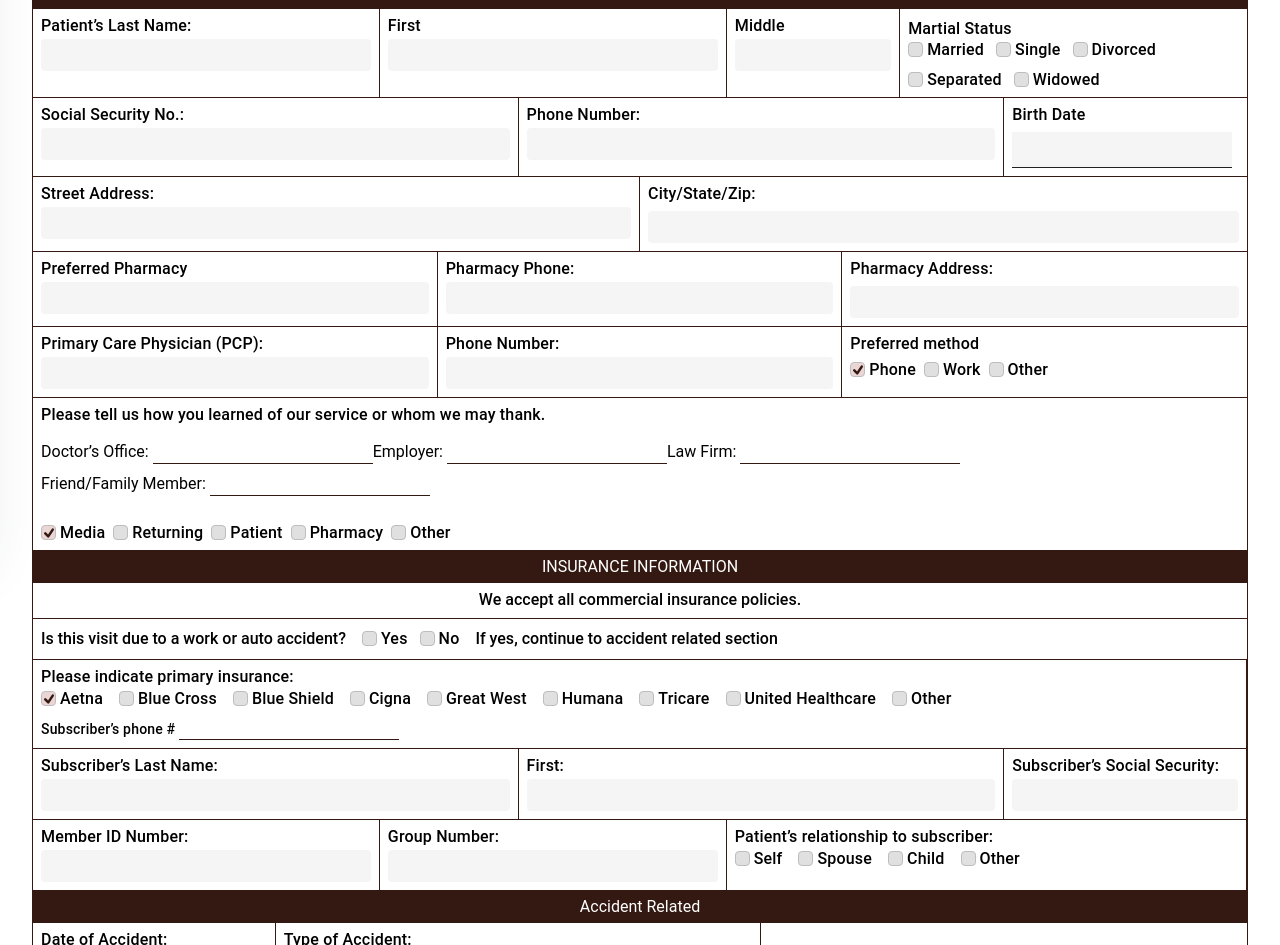
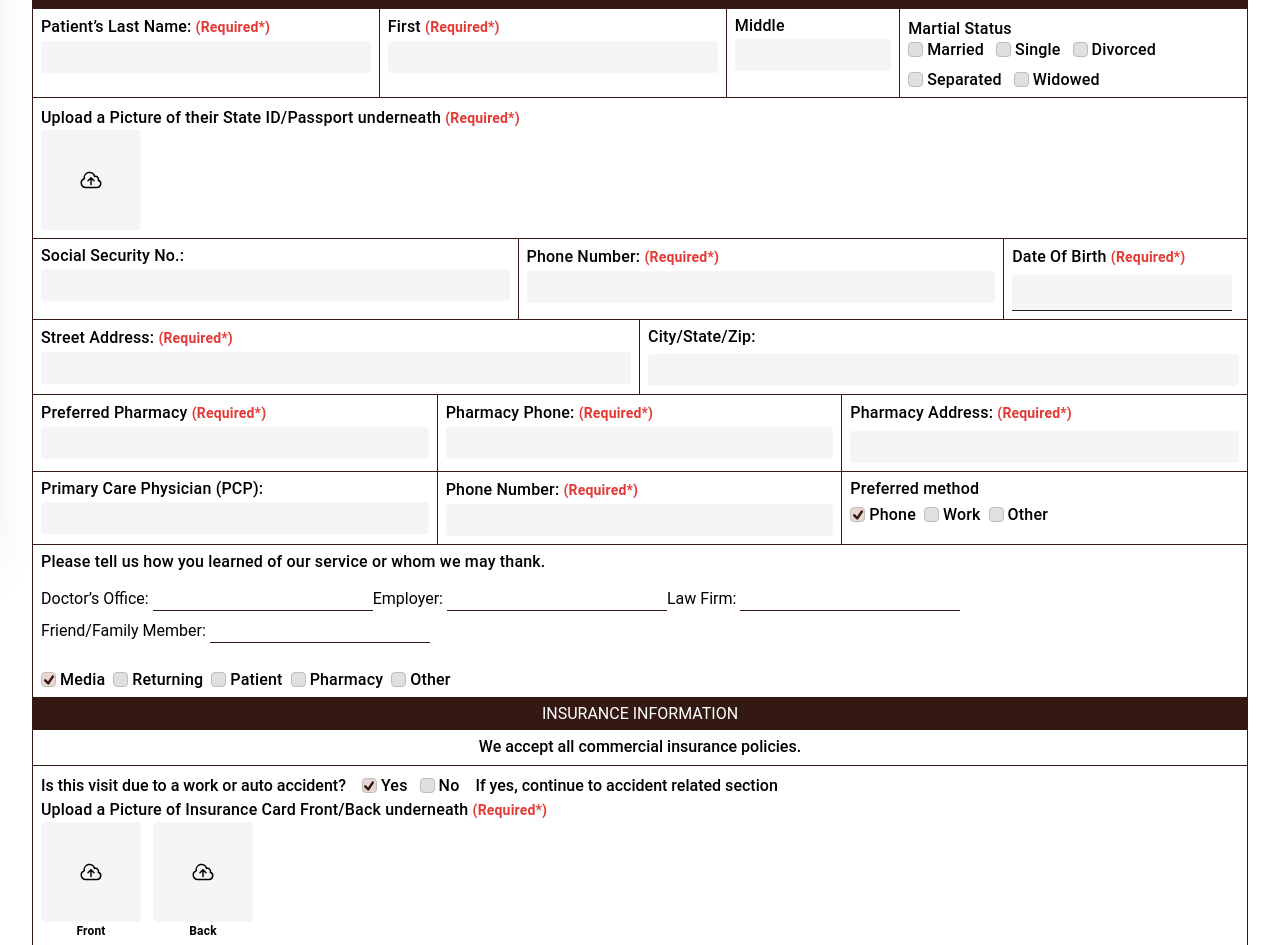
Before and after one commit to robiulalamdev/carrus-care-client, a React (Vite) app: page / in a window 1280 px wide. Shown: the part 247-1192 px from the top of the page. Built offline with nearby package versions, Linux system fonts and the light colour scheme.

Commit message:
form one file upload system and some input filed required

```diff
--- a/src/components/registration-ui/registrationFormStep1/RForm1.jsx
+++ b/src/components/registration-ui/registrationFormStep1/RForm1.jsx
@@ -1,5 +1,5 @@
 /* eslint-disable react/prop-types */
-import { useEffect, useState } from "react";
+import { useEffect, useRef, useState } from "react";
 import { Controller, useForm } from "react-hook-form";
 import RfStepF1 from "./RfStepF1";
 import RFStepF2 from "./RFStepF2";
@@ -32,12 +32,60 @@ const RForm1 = ({ step, setStep, show, data }) => {
   const dispatch = useDispatch();
 
   const [open, setOpen] = useState(false);
+  const [pictureFile, setPictureFile] = useState(null);
+  const [frontPictureFile, setFrontPictureFile] = useState(null);
+  const [backPictureFile, setBackPictureFile] = useState(null);
+
+  const pictureRef = useRef();
+  const frontPictureRef = useRef();
+  const backPictureRef = useRef();
+
+  const handlePictureFile = (file) => {
+    if (file) {
+      setPictureFile(file);
+    } else {
+      pictureRef.current.value = null;
+    }
+  };
+
+  const handleFrontPictureFile = (file) => {
+    if (file) {
+      setFrontPictureFile(file);
+    } else {
+      frontPictureRef.current.value = null;
+    }
+  };
+
+  const handleBackPictureFile = (file) => {
+    if (file) {
+      setBackPictureFile(file);
+    } else {
+      backPictureRef.current.value = null;
+    }
+  };
 
   const handleFirstForm = async (data) => {
+    if (!pictureFile) {
+      pictureRef.current.focus();
+      return;
+    }
+    if (!frontPictureFile) {
+      frontPictureRef.current.focus();
+      return;
+    }
+    if (!backPictureFile) {
+      backPictureRef.current.focus();
+      return;
+    }
     if (data) {
       if (form1Step >= 7) {
+        const formData = new FormData();
+        formData.append("picture", pictureFile);
+        formData.append("front_picture", frontPictureFile);
+        formData.append("back_picture", backPictureFile);
+        formData.append("storeData", JSON.stringify(data));
         const options = {
-          data: data,
+          data: formData,
         };
         const result = await postPROne(options);
         if (result?.data?.success) {
@@ -91,6 +139,7 @@ const RForm1 = ({ step, setStep, show, data }) => {
   };
 
   useEffect(() => {
+    setValue("insurance_information.auto_accident", "Yes");
     window.scrollTo({ top: 0, behavior: "smooth" });
   }, [form1Step]);
 
@@ -146,6 +195,18 @@ const RForm1 = ({ step, setStep, show, data }) => {
             control={control}
             errors={errors}
             show={show}
+            handlePictureFile={handlePictureFile}
+            pictureFile={pictureFile}
+            pictureRef={pictureRef}
+            // front and back
+            handleFrontPictureFile={handleFrontPictureFile}
+            handleBackPictureFile={handleBackPictureFile}
+            // files
+            frontPictureFile={frontPictureFile}
+            backPictureFile={backPictureFile}
+            // refs
+            frontPictureRef={frontPictureRef}
+            backPictureRef={backPictureRef}
           />
         )}
         {form1Step === 2 && (
--- a/src/components/registration-ui/registrationFormStep1/RfStepF1.jsx
+++ b/src/components/registration-ui/registrationFormStep1/RfStepF1.jsx
@@ -5,6 +5,8 @@ import useInputPattern from "../../../lib/hooks/useInputPattern";
 import DateInput from "../../common/DateInput";
 import { rfInput_class, rfInput_label_class } from "../../../lib/constants";
 import CheckInput from "../../common/CheckInput";
+import { iUpload } from "../../../lib/icons";
+import useViewImage from "../../../lib/hooks/useViewImage";
 
 const sInsuranceItems = [
   "Aetna",
@@ -30,35 +32,58 @@ const RfStepF1 = ({
   control,
   errors,
   show,
+  handlePictureFile,
+  pictureFile,
+  pictureRef,
+
+  // front and back
+  handleFrontPictureFile,
+  handleBackPictureFile,
+  frontPictureFile,
+  backPictureFile,
+  frontPictureRef,
+  backPictureRef,
 }) => {
   const { handleNumber } = useInputPattern();
+  const { viewImg } = useViewImage();
+
   return (
     <div className={`mt-5`}>
       {/* -------1st part start */}
       <div className="bg-darkPrimary text-white text-center py-1">
         <h1>PATIENT INFORMATION</h1>
       </div>
+
       <div className="grid grid-cols-1 md:grid-cols-7 border-b border-x border-darkPrimary h-fit">
         <div className="flex flex-col p-1 md:p-2 md:border-r border-darkPrimary col-span-7 md:col-span-2">
           <label className={`${rfInput_label_class}`}>
-            Patient’s Last Name:
+            Patient’s Last Name:{" "}
+            <span className="text-red-600 font-semibold text-sm">
+              (Required*)
+            </span>
           </label>
           <input
             {...register("patient_information.last_name", {
-              required: false, // old
+              required: true,
             })}
             type="text"
+            required
             className={`${rfInput_class}`}
           />
         </div>
         <div className="flex flex-col p-1 md:p-2 md:border-r border-darkPrimary col-span-7 md:col-span-2">
-          <label className={`${rfInput_label_class}`}>First</label>
+          <label className={`${rfInput_label_class}`}>
+            First{" "}
+            <span className="text-red-600 font-semibold text-sm">
+              (Required*)
+            </span>
+          </label>
           <input
             {...register("patient_information.first_name", {
-              required: false,
+              required: true,
             })}
             type="text"
-            // required
+            required
             className={`${rfInput_class}`}
           />
         </div>
@@ -141,6 +166,38 @@ const RfStepF1 = ({
           </div>
         </div>
       </div>
+      <div className="grid grid-cols-1 md:grid-cols-7 border-b border-x border-darkPrimary h-fit">
+        <div className="p-1 md:p-2 border-darkPrimary col-span-7 md:col-span-3">
+          <label className={`${rfInput_label_class}`}>
+            Upload a Picture of their State ID/Passport underneath{" "}
+            <span className="text-red-600 font-semibold text-sm">
+              (Required*)
+            </span>
+          </label>
+          <div className="bg-gray-100 w-[100px] h-[100px] rounded relative cursor-pointer flex justify-center items-center">
+            {watch("patient_information.picture") || pictureFile ? (
+              <img
+                src={viewImg(
+                  watch("patient_information.picture") || pictureFile
+                )}
+                alt=""
+                className="w-full h-full object-contain"
+              />
+            ) : (
+              <div>{iUpload}</div>
+            )}
+            <input
+              ref={pictureRef}
+              onChange={(e) => handlePictureFile(e.target.files[0])}
+              type="file"
+              required
+              accept=".png, .jpg, .jpeg"
+              multiple={false}
+              className="w-full h-full absolute opacity-0 cursor-pointer"
+            />
+          </div>
+        </div>
+      </div>
 
       <div className="grid grid-cols-2 md:grid-cols-5 border-b border-x border-darkPrimary h-fit">
         <div className="flex flex-col p-1 md:p-2 md:border-r border-darkPrimary col-span-2">
@@ -157,24 +214,34 @@ const RfStepF1 = ({
           />
         </div>
         <div className="flex flex-col p-1 md:p-2 md:border-r border-darkPrimary col-span-2">
-          <label className={`${rfInput_label_class}`}>Phone Number:</label>
+          <label className={`${rfInput_label_class}`}>
+            Phone Number:{" "}
+            <span className="text-red-600 font-semibold text-sm">
+              (Required*)
+            </span>
+          </label>
           <input
             {...register("patient_information.phone_number", {
-              required: false,
+              required: true,
             })}
             onInput={handleNumber}
             type="number"
-            // required
+            required
             className={`${rfInput_class}`}
           />
         </div>
         <div className="flex flex-col gap-0 md:gap-1 p-1 md:p-2 border-darkPrimary">
-          <label className={`${rfInput_label_class}`}>Birth Date</label>
+          <label className={`${rfInput_label_class}`}>
+            Date Of Birth{" "}
+            <span className="text-red-600 font-semibold text-sm">
+              (Required*)
+            </span>
+          </label>
 
           <Controller
             name="patient_information.birth_date"
             control={control}
-            // rules={{ required: "Date is required" }}
+            rules={{ required: "Date is required" }}
             render={({ field }) => (
               <DateInput
                 value={field.value}
@@ -186,20 +253,25 @@ const RfStepF1 = ({
               />
             )}
             {...register("patient_information.birth_date", {
-              required: false,
+              required: true,
             })}
-            // required
+            required
           />
         </div>
       </div>
       <div className="grid md:grid-cols-2 border-b border-x border-darkPrimary h-fit">
         <div className="flex flex-col p-1 md:p-2 md:border-r border-darkPrimary">
-          <label className={`${rfInput_label_class}`}>Street Address:</label>
+          <label className={`${rfInput_label_class}`}>
+            Street Address:{" "}
+            <span className="text-red-600 font-semibold text-sm">
+              (Required*)
+            </span>
+          </label>
           <input
             {...register("patient_information.street_address", {
-              required: false,
+              required: true,
             })}
-            // required
+            required
             type="text"
             className={`${rfInput_class}`}
           />
@@ -218,35 +290,50 @@ const RfStepF1 = ({
       </div>
       <div className="grid grid-cols-1 md:grid-cols-3 border-b border-x border-darkPrimary h-fit">
         <div className="flex flex-col p-1 md:p-2 md:border-r border-darkPrimary">
-          <label className={`${rfInput_label_class}`}>Preferred Pharmacy</label>
+          <label className={`${rfInput_label_class}`}>
+            Preferred Pharmacy{" "}
+            <span className="text-red-600 font-semibold text-sm">
+              (Required*)
+            </span>
+          </label>
           <input
             {...register("patient_information.preferred_pharmacy", {
-              required: false,
+              required: true,
             })}
-            // required
+            required
             type="text"
             className={`${rfInput_class}`}
           />
         </div>
         <div className="flex flex-col p-1 md:p-2 md:border-r border-darkPrimary">
-          <label className={`${rfInput_label_class}`}>Pharmacy Phone:</label>
+          <label className={`${rfInput_label_class}`}>
+            Pharmacy Phone:{" "}
+            <span className="text-red-600 font-semibold text-sm">
+              (Required*)
+            </span>
+          </label>
           <input
             {...register("patient_information.pharmacy_phone", {
-              required: false,
+              required: true,
             })}
-            // required
+            required
             onInput={handleNumber}
             type="text"
             className={`${rfInput_class}`}
           />
         </div>
         <div className="flex flex-col gap-0 md:gap-1 p-1 md:p-2 border-darkPrimary">
-          <label className={`${rfInput_label_class}`}>Pharmacy Address:</label>
+          <label className={`${rfInput_label_class}`}>
+            Pharmacy Address:{" "}
+            <span className="text-red-600 font-semibold text-sm">
+              (Required*)
+            </span>
+          </label>
           <input
             {...register("patient_information.pharmacy_address", {
-              required: false,
+              required: true,
             })}
-            // required
+            required
             type="text"
             className={`${rfInput_class}`}
           />
@@ -267,12 +354,17 @@ const RfStepF1 = ({
           />
         </div>
         <div className="flex flex-col p-1 md:p-2 md:border-r border-darkPrimary">
-          <label className={`${rfInput_label_class}`}>Phone Number:</label>
+          <label className={`${rfInput_label_class}`}>
+            Phone Number:{" "}
+            <span className="text-red-600 font-semibold text-sm">
+              (Required*)
+            </span>
+          </label>
           <input
             {...register("patient_information.primary_phone_number", {
-              required: false,
+              required: true,
             })}
-            // required
+            required
             onInput={handleNumber}
             type="text"
             className={`${rfInput_class}`}
@@ -447,6 +539,7 @@ const RfStepF1 = ({
         </h1>
       </div>
       <div className="border-b border-x border-darkPrimary min-h-9 flex gap-3 items-center p-2">
+        <div>
           <div className="text-gray-950 font-medium text-base flex gap-4 items-center flex-wrap">
             Is this visit due to a work or auto accident?
             <div className="flex items-center gap-3">
@@ -477,6 +570,83 @@ const RfStepF1 = ({
               />
             </div>
             <h1>If yes, continue to accident related section</h1>
+          </div>
+          {watch("insurance_information.auto_accident") === "Yes" && (
+            <div className=" border-darkPrimary col-span-7 md:col-span-3">
+              <label className={`${rfInput_label_class}`}>
+                Upload a Picture of Insurance Card Front/Back underneath{" "}
+                <span className="text-red-600 font-semibold text-sm">
+                  (Required*)
+                </span>
+              </label>
+              <div className="flex items-start gap-3">
+                <div className="w-fit flex flex-col items-center">
+                  <div className="bg-gray-100 w-[100px] h-[100px] rounded relative cursor-pointer flex justify-center items-center">
+                    {watch("insurance_information.front_picture") ||
+                    frontPictureFile ? (
+                      <img
+                        src={viewImg(
+                          watch("insurance_information.front_picture") ||
+                            frontPictureFile
+                        )}
+                        alt=""
+                        className="w-full h-full object-contain"
+                      />
+                    ) : (
+                      <div>{iUpload}</div>
+                    )}
+                    <input
+                      ref={frontPictureRef}
+                      onChange={(e) =>
+                        handleFrontPictureFile(e.target.files[0])
+                      }
+                      type="file"
+                      required
+                      accept=".png, .jpg, .jpeg"
+                      multiple={false}
+                      className="w-full h-full absolute opacity-0 cursor-pointer"
+                    />
+                  </div>
+                  <label
+                    className={`${rfInput_label_class} text-center text-xs font-semibold`}
+                  >
+                    Front
+                  </label>
+                </div>
+                <div className="w-fit flex flex-col items-center">
+                  <div className="bg-gray-100 w-[100px] h-[100px] rounded relative cursor-pointer flex justify-center items-center">
+                    {watch("insurance_information.back_picture") ||
+                    backPictureFile ? (
+                      <img
+                        src={viewImg(
+                          watch("insurance_information.back_picture") ||
+                            backPictureFile
+                        )}
+                        alt=""
+                        className="w-full h-full object-contain"
+                      />
+                    ) : (
+                      <div>{iUpload}</div>
+                    )}
+                    <input
+                      ref={backPictureRef}
+                      onChange={(e) => handleBackPictureFile(e.target.files[0])}
+                      type="file"
+                      required
+                      accept=".png, .jpg, .jpeg"
+                      multiple={false}
+                      className="w-full h-full absolute opacity-0 cursor-pointer"
+                    />
+                  </div>
+                  <label
+                    className={`${rfInput_label_class} text-center text-xs font-semibold`}
+                  >
+                    Back
+                  </label>
+                </div>
+              </div>
+            </div>
+          )}
         </div>
       </div>
       <div className="border-b border-x border-darkPrimary h-fit">
--- /dev/null
+++ b/src/lib/hooks/useViewImage.js
@@ -0,0 +1,16 @@
+import { baseQuery } from "../api";
+
+const useViewImage = () => {
+  const viewImg = (img) => {
+    if (img instanceof File && img.type.startsWith("image/")) {
+      return URL.createObjectURL(
+        new Blob([img], { type: "application/octet-stream" })
+      );
+    } else {
+      return `${baseQuery}/uploads/${img}`;
+    }
+  };
+  return { viewImg };
+};
+
+export default useViewImage;
--- /dev/null
+++ b/src/lib/icons.jsx
@@ -0,0 +1,16 @@
+export const iUpload = (
+  <svg
+    xmlns="http://www.w3.org/2000/svg"
+    fill="none"
+    viewBox="0 0 24 24"
+    strokeWidth={1.5}
+    stroke="currentColor"
+    className="w-6 h-6"
+  >
+    <path
+      strokeLinecap="round"
+      strokeLinejoin="round"
+      d="M12 16.5V9.75m0 0 3 3m-3-3-3 3M6.75 19.5a4.5 4.5 0 0 1-1.41-8.775 5.25 5.25 0 0 1 10.233-2.33 3 3 0 0 1 3.758 3.848A3.752 3.752 0 0 1 18 19.5H6.75Z"
+    />
+  </svg>
+);
```
Also changed, not shown: src/components/dashboard-ui/DContentArea/RegisterTable.jsx (+9 -2 lines). Lines whose indentation alone changed are shown as unchanged.
